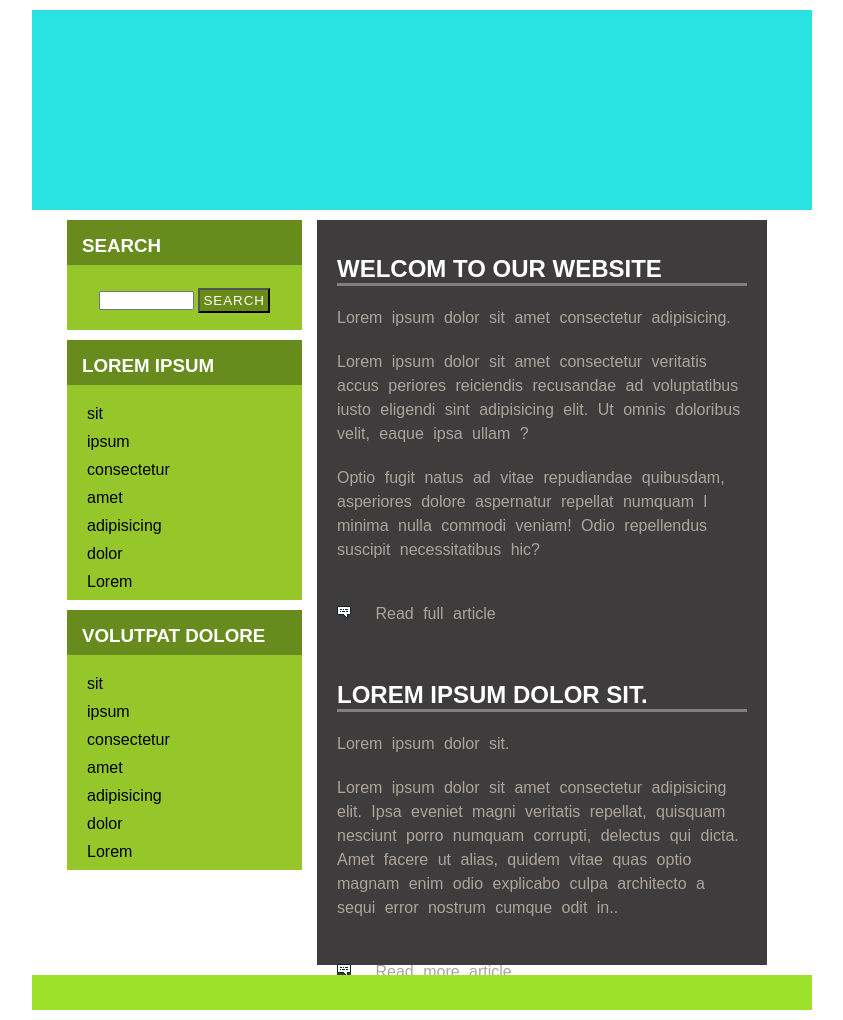
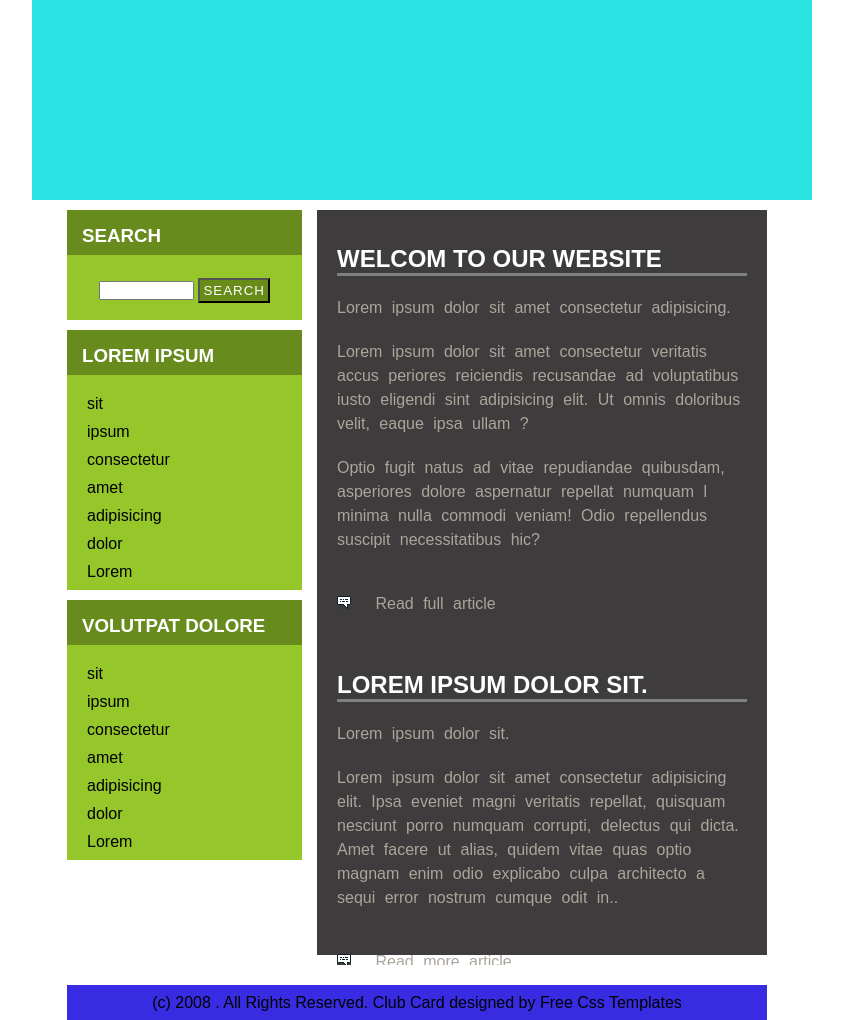
Before and after one commit to omid-talebi/two_homework, a plain HTML site: page index.html in a window 1280 px wide. Shown: the whole page, without its empty margins (218-1061 px from the left). Drawn offline with Linux system fonts and the light colour scheme.

Commit message:
create footer

```diff
--- a/index.html
+++ b/index.html
@@ -69,7 +69,9 @@
             </div>
 
         </div>
-        <div id="footer"></div>
+        <div id="footer">
+            <p>(c) 2008 . All Rights Reserved. Club Card designed by Free Css Templates</p>
+        </div>
     </div>
 </body>
 </html>
--- a/style.css
+++ b/style.css
@@ -7,7 +7,7 @@
 #container{
     width:780px;
     height:100%;
-    margin:10px auto;
+    margin:0px auto;
 
 }
 
@@ -131,8 +131,12 @@
 
 
 /* /////////////////////////// */
-#footer{
-    background-color: #9ce22c;
-    width:780px;
+#container #footer{
+    background-color: #382ce2;
+    text-align: center;
+    line-height:35px;
+    width:700px;
     height:35px;
+    margin:20px 45px  0  35px;
+    margin-bottom:0px;
 }
```
